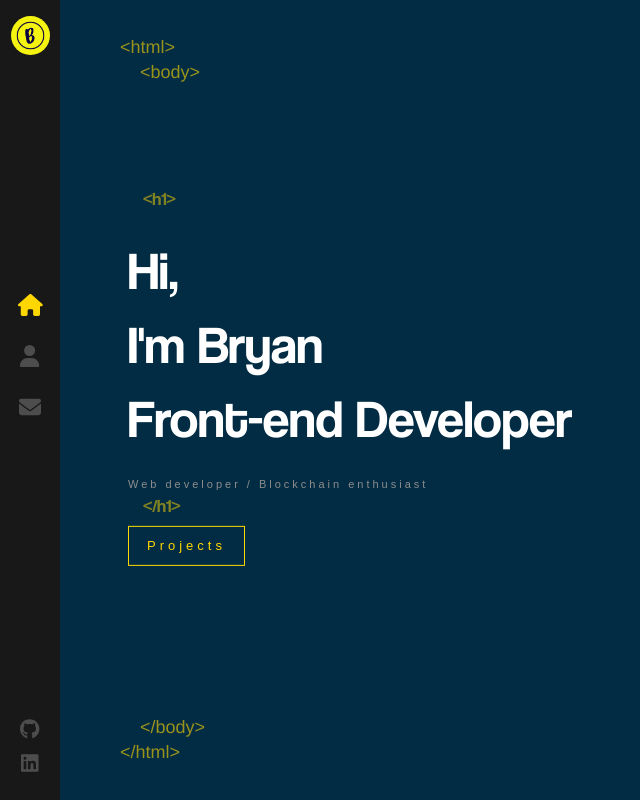
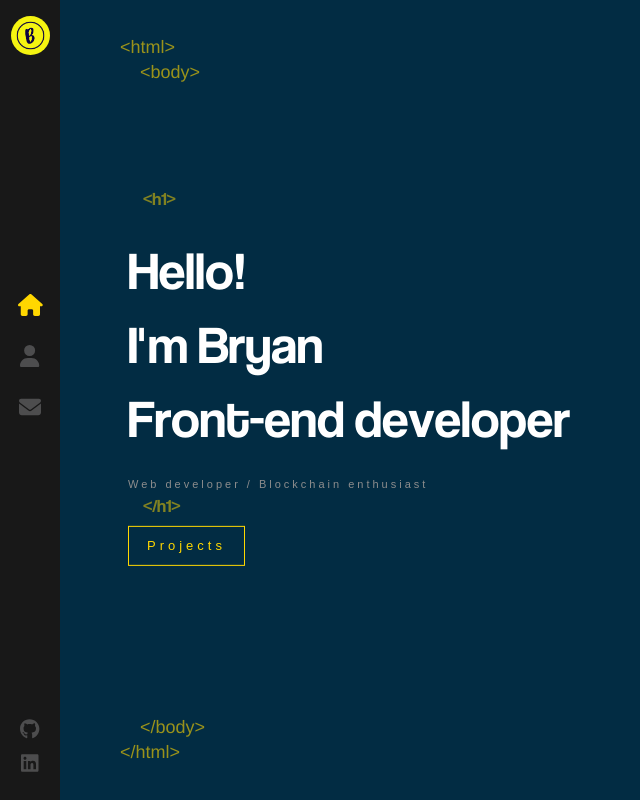
Before and after one commit to bryanmej/portfolio-animation, a React (Create React App) app: page / in a window 1280 px wide. Shown: the whole page, without its empty margins (0-640 px from the left). Built offline with nearby package versions, Linux system fonts and the light colour scheme.

Commit message:
animation to letters

```diff
--- a/src/components/Homepage/HomePage.js
+++ b/src/components/Homepage/HomePage.js
@@ -1,24 +1,62 @@
-import React, { useState } from "react";
+import React, { useEffect, useState } from "react";
 import { Link } from "react-router-dom";
 import "./HomePage.scss";
 import TextAnimation from "../TextAnimation/TextAnimation";
 
 const HomePage = () => {
   const [letterClass, setLetterClass] = useState("text-animate");
+  const greetArr = ["H", "e", "l", "l", "o", "!"];
+  const imArr = ["I", "'", "m", " "];
   const nameArr = ["B", "r", "y", "a", "n"];
+  const skillArr = [
+    "F",
+    "r",
+    "o",
+    "n",
+    "t",
+    "-",
+    "e",
+    "n",
+    "d",
+    " ",
+    "d",
+    "e",
+    "v",
+    "e",
+    "l",
+    "o",
+    "p",
+    "e",
+    "r",
+  ];
+  useEffect(() => {
+    setTimeout(() => {
+      setLetterClass("text-animate-hover");
+    }, 4000);
+  }, []);
+
   return (
     <div className="container home-page">
       <div className="text-zone">
         <h1>
-          Hi, <br />
-          I'm{" "}
+          <TextAnimation
+            letterClass={letterClass}
+            strArray={greetArr}
+            idx={6}
+          />
+          <br />
+          <TextAnimation letterClass={letterClass} strArray={imArr} idx={9} />
           <TextAnimation
             letterClass={letterClass}
             strArray={nameArr}
-            idx={15}
+            idx={10}
           />
           <br />
-          Front-end Developer
+          <TextAnimation
+            letterClass={letterClass}
+            strArray={skillArr}
+            idx={17}
+          />
         </h1>
         <h2>Web developer / Blockchain enthusiast</h2>
         <Link to="/contact" className="flat-button">
--- a/src/components/TextAnimation/TextAnimation.scss
+++ b/src/components/TextAnimation/TextAnimation.scss
@@ -4,6 +4,7 @@
   animation: bounceIn 1s 1s;
   animation-fill-mode: forwards;
   min-width: 10px;
+}
 
 .text-animate-hover {
   min-width: 10px;
@@ -15,7 +16,7 @@
     color: #ffd700;
   }
 }
-}
+
 
 @for $i from 1 through 35 {
   .text-animate._#{$i} {
```
Lines whose indentation alone changed are shown as unchanged.
